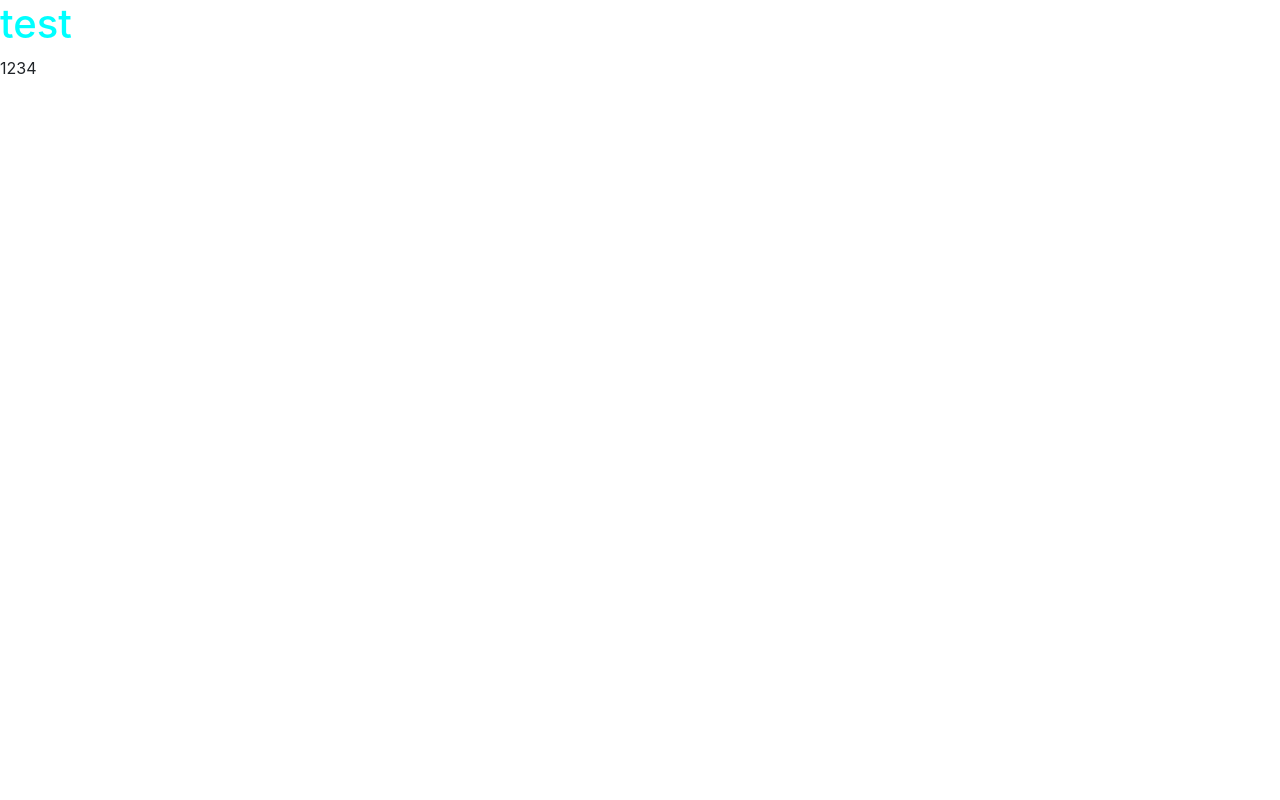
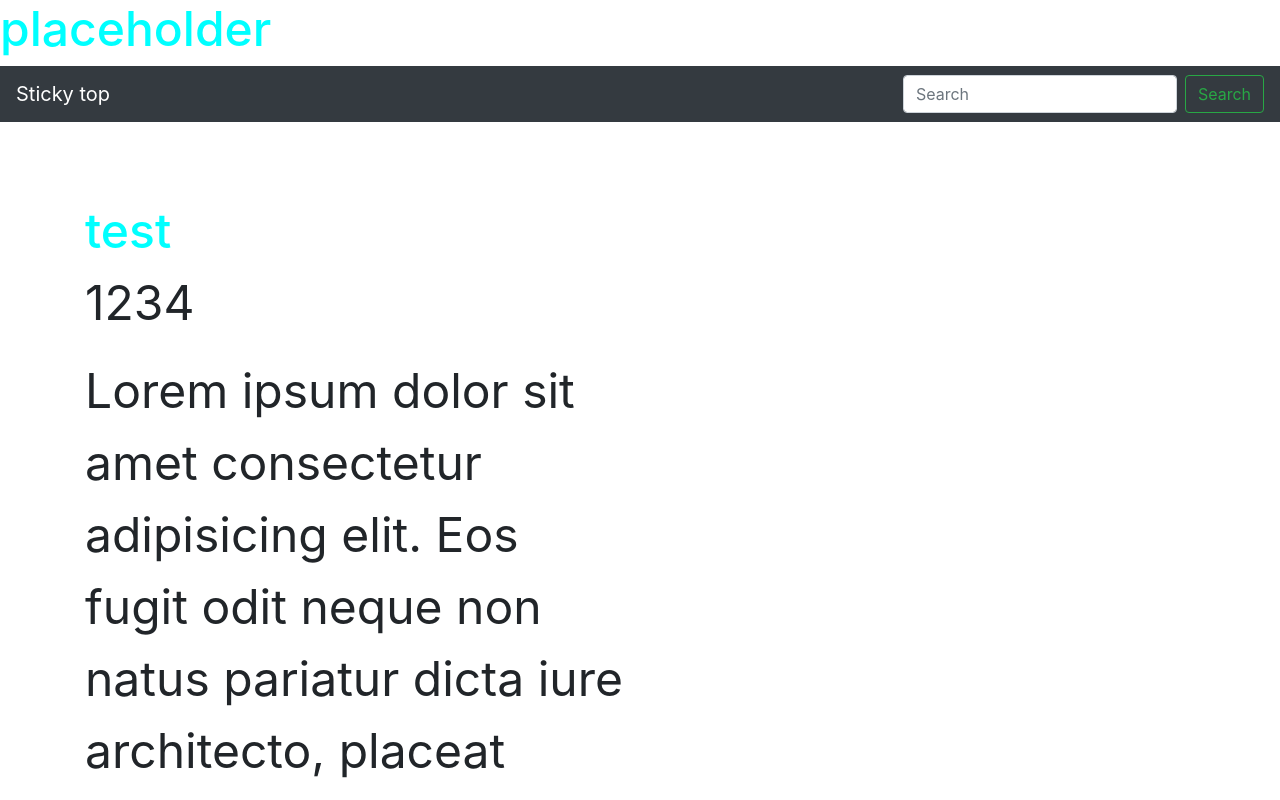
Before and after one commit to JoaquinBruhn/proyectINTIVE, a website: page index.html in a window 1280 px wide. Shown: the top 800 px of the page. Drawn offline with nearby package versions, Linux system fonts and the light colour scheme.

Commit message:
testing some classes

```diff
--- a/index.html
+++ b/index.html
@@ -10,12 +10,27 @@
 </head>
 <body>
     <header>
-
+        <h1>placeholder</h1>
+        <nav class="navbar navbar-dark bg-dark sticky-top">
+            <a class="navbar-brand" href="#">Sticky top</a>
+            <form class="form-inline">
+                <input class="form-control mr-sm-2" type="search" placeholder="Search" aria-label="Search">
+                <button class="btn btn-outline-success my-2 my-sm-0" type="submit">Search</button>
+            </form>
+        </nav>
     </header>
-    <h1>test</h1>
-    <p>1234</p>
+    <article class="container nav__margin__spaces">
+        <div class="row">
+            <div class="col-lg-6">
+                <h1>test</h1>
+                <p>1234</p>
+                <p>Lorem ipsum dolor sit amet consectetur adipisicing elit. Eos fugit odit neque non natus pariatur dicta iure architecto, placeat repellendus quibusdam odio dolorum vel ipsam. Nostrum aut itaque dolorem mollitia.
+                Perferendis ea quae doloremque impedit minus vel quibusdam quisquam eum laboriosam obcaecati? Eveniet quas error quia voluptatibus, aliquam voluptates mollitia, laudantium eaque beatae impedit exercitationem molestias facere, fugiat optio ab.
+                Fugit laborum itaque ex reprehenderit architecto placeat vel beatae suscipit, voluptatibus possimus fuga excepturi, cum nobis assumenda autem! Eligendi atque enim libero vitae consectetur laborum. Totam unde neque rem quasi?</p>
+            </div>
+        </div>
+    </article>
     <footer>
-
     </footer>
     <script src="https://code.jquery.com/jquery-3.5.1.slim.min.js" integrity="sha384-DfXdz2htPH0lsSSs5nCTpuj/zy4C+OGpamoFVy38MVBnE+IbbVYUew+OrCXaRkfj" crossorigin="anonymous"></script>
 <script src="https://cdn.jsdelivr.net/npm/bootstrap@4.6.0/dist/js/bootstrap.bundle.min.js" integrity="sha384-Piv4xVNRyMGpqkS2by6br4gNJ7DXjqk09RmUpJ8jgGtD7zP9yug3goQfGII0yAns" crossorigin="anonymous"></script>
--- a/scss/_colors.scss
+++ b/scss/_colors.scss
@@ -1,3 +1,7 @@
 h1{
     color: aqua;
+    font-size: 48px;
 }
+p{
+    font-size: 48px;
+}
--- a/scss/_spaces.scss
+++ b/scss/_spaces.scss
@@ -0,0 +1,3 @@
+.nav__margin__spaces{
+    margin-top: 80px;
+}
```
Also changed, not shown: css/style.css.
